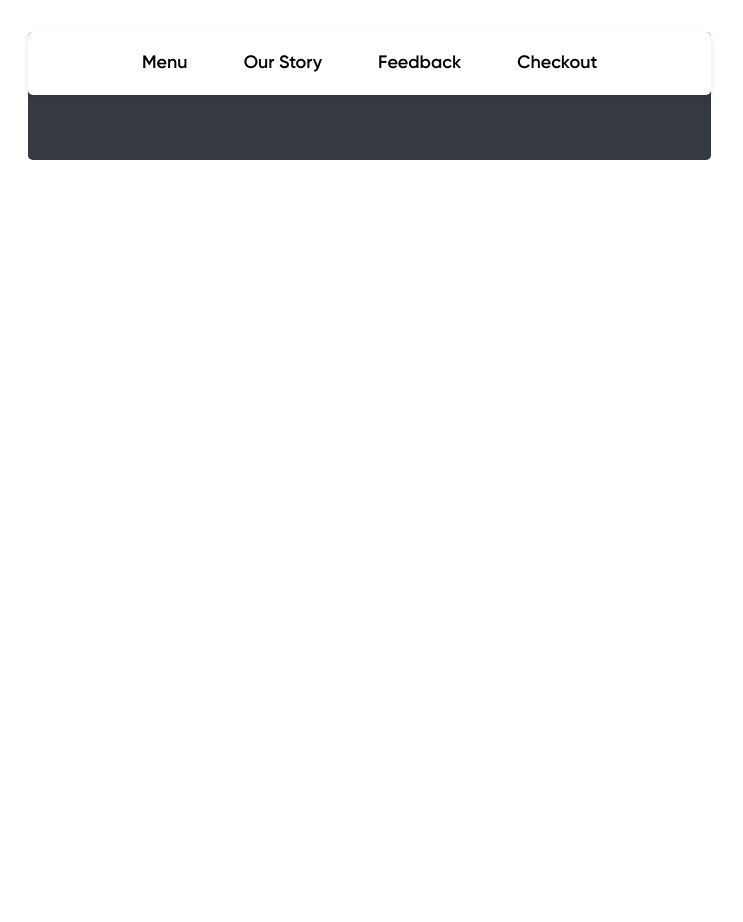
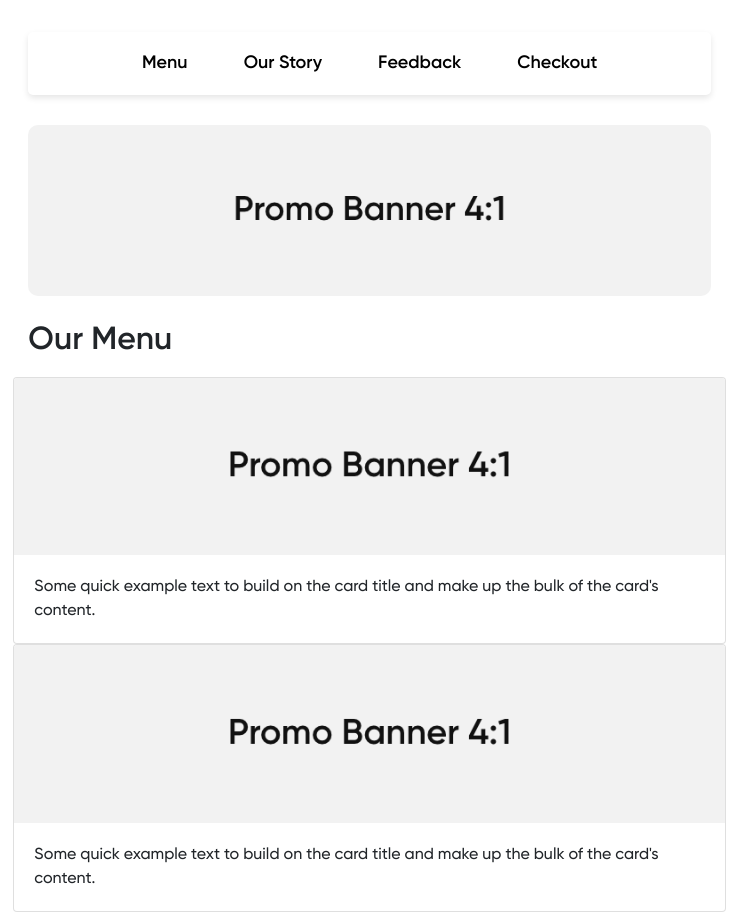
Before and after one commit to Solveto/dawaat-cs, a plain HTML site: page wip.html in a window 1280 px wide. Shown: the top 922 px of the page, 537-1280 px from the left. Drawn offline with nearby package versions, Linux system fonts and the light colour scheme.

Commit message:
promo banner complete

```diff
--- a/css/wip.css
+++ b/css/wip.css
@@ -51,6 +51,7 @@ body {
     background-color: white;
     border-radius: 5px;
     box-shadow: 0 3px 6px rgba(0,0,0,0.1);
+    z-index: 80;
 }
 
 .navbar-brand {
@@ -66,10 +67,6 @@ body {
     position: relative;
     color: black !important;
     font-size: 18px;
-}
-
-.cart-btn {
-    margin: 0 20px;
 }
 
 .logo-web {
@@ -92,8 +89,34 @@ body {
     outline: none;
 }
 
+.promo-banner {
+    padding: 0;
+}
+
+.promo-img {
+    width: 100%;
+    object-fit: cover;
+    border-radius: 10px;
+}
+
+#menu-holder {
+    padding: 0;
+    margin: 0;
+}
+
+.menu-header {
+    margin: 3.75% 0 2.5% 0;
+}
+
+@media (min-width: 576px){
+    .promo-banner {
+        margin-top: calc(2.5% + 76px);
+    }
+}
+
 /* responsively apply fixed position */
 @media (max-width: 576px){
+
     .semi {
         font-family: "Medium";
     }
@@ -103,6 +126,7 @@ body {
     }
     .right {
         margin-top: 80vh;
+        padding: 5%;
     }
 
     .logo-web {
@@ -113,10 +137,11 @@ body {
         width: calc(100% - 10%);
         position: fixed;
         top: 2.5%;
-        left: 5%;
         padding-right: 15px;
         padding-left: 15px;
     }
+
+
 
     .navbar-brand {
         display: block;
--- a/wip.html
+++ b/wip.html
@@ -64,7 +64,26 @@
                         </div>
                     </nav>
 
-                    <div class="jumbotron bg-dark">
+                    <div class="promo-banner col-12">
+                        <img src="img/promo-dummy.png" class="promo-img" />
+                    </div>
+
+                    <div id="menu-holder">
+                        <h2 class="semi menu-header">Our Menu</h2>
+                        <div class="row">
+                        <div class="card">
+                            <img src="img/promo-dummy.png" class="card-img-top" alt="...">
+                            <div class="card-body">
+                                <p class="card-text">Some quick example text to build on the card title and make up the bulk of the card's content.</p>
+                            </div>
+                        </div>
+                        <div class="card">
+                            <img src="img/promo-dummy.png" class="card-img-top" alt="...">
+                            <div class="card-body">
+                                <p class="card-text">Some quick example text to build on the card title and make up the bulk of the card's content.</p>
+                            </div>
+                        </div>
+                        <div>
 
                     </div>
                 </div>
```
Also changed, not shown: img/promo-dummy.png (added).
